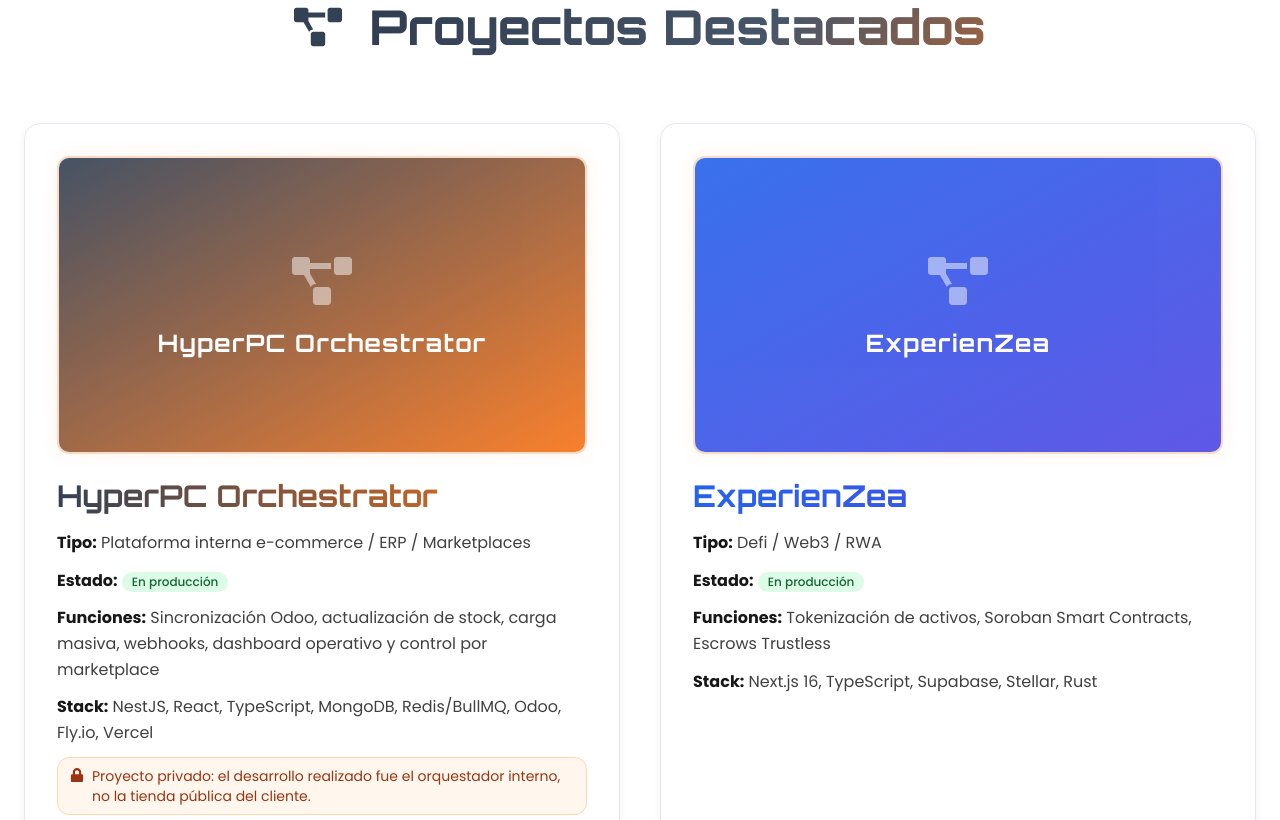
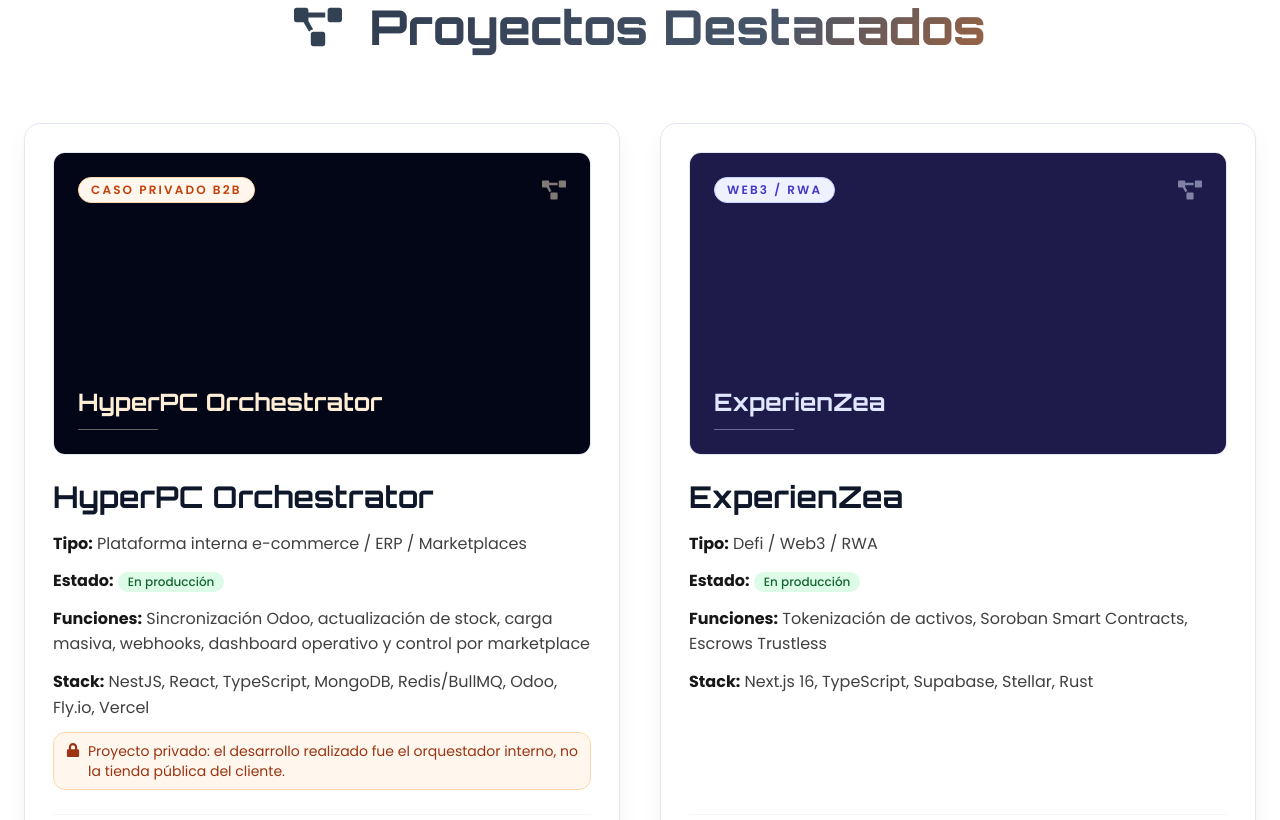
Before and after one commit to richardggarcia/bitsdeve, a React (Vite) app: page / in a window 1280 px wide. Shown: the part 2880-3700 px from the top of the page. Built offline with nearby package versions, Linux system fonts and the light colour scheme.

Commit message:
style(projects): sobriedad visual en tarjetas

```diff
--- a/src/components/Projects.tsx
+++ b/src/components/Projects.tsx
@@ -11,7 +11,9 @@
     link: string;
     repo?: string;
     videoUrl: string;
-    gradient: string;
+    accentClass: string;
+    previewClass: string;
+    label: string;
     ctaLabel?: string;
     privacyNote?: string;
 };
@@ -27,7 +29,9 @@
             tech: 'NestJS, React, TypeScript, MongoDB, Redis/BullMQ, Odoo, Fly.io, Vercel',
             link: 'https://hyperpc.cl',
             videoUrl: '',
-            gradient: 'from-slate-700 to-orange-500',
+            accentClass: 'text-orange-700 border-orange-200 bg-orange-50',
+            previewClass: 'bg-slate-950 text-orange-100',
+            label: 'Caso privado B2B',
             ctaLabel: 'Ver cliente',
             privacyNote: 'Proyecto privado: el desarrollo realizado fue el orquestador interno, no la tienda pública del cliente.'
         },
@@ -41,7 +45,9 @@
             link: 'https://experienzea.bitsdeve.com',
             repo: 'https://github.com/richardggarcia/experienzea',
             videoUrl: '', // No video available yet
-            gradient: 'from-blue-600 to-indigo-600'
+            accentClass: 'text-indigo-700 border-indigo-200 bg-indigo-50',
+            previewClass: 'bg-indigo-950 text-indigo-100',
+            label: 'Web3 / RWA'
         },
         {
             id: 3,
@@ -52,7 +58,9 @@
             tech: 'Node.js, React, Python, n8n, Cloudflare',
             link: 'https://www.miedoandcodicia.com',
             videoUrl: '', // Previous video was just for bot, updating to platform
-            gradient: 'from-orange-500 to-amber-500'
+            accentClass: 'text-amber-700 border-amber-200 bg-amber-50',
+            previewClass: 'bg-stone-950 text-amber-100',
+            label: 'Media automation'
         },
         {
             id: 4,
@@ -63,7 +71,9 @@
             tech: 'Node.js, MongoDB, JWT, React',
             link: 'https://www.lazosdevida.com',
             videoUrl: 'https://www.youtube.com/embed/LF_q8n493ik?rel=0&modestbranding=1&showinfo=0',
-            gradient: 'from-emerald-500 to-teal-500'
+            accentClass: 'text-teal-700 border-teal-200 bg-teal-50',
+            previewClass: 'bg-teal-950 text-teal-100',
+            label: 'SaaS B2B'
         },
         {
             id: 5,
@@ -74,7 +84,9 @@
             tech: 'Node.js, Express, MongoDB Atlas, React, MUI',
             link: 'https://www.facttech.io',
             videoUrl: 'https://www.youtube.com/embed/N7G3hvMxmS8?rel=0&modestbranding=1&showinfo=0',
-            gradient: 'from-blue-500 to-purple-500'
+            accentClass: 'text-sky-700 border-sky-200 bg-sky-50',
+            previewClass: 'bg-slate-900 text-sky-100',
+            label: 'ERP / CRM'
         }
     ];
 
@@ -87,10 +99,10 @@
 
                 <div className="grid grid-cols-1 md:grid-cols-2 gap-6 md:gap-10">
                     {projects.map((project) => (
-                        <div key={project.id} className="premium-card p-4 md:p-8 rounded-2xl card-hover flex flex-col h-full">
+                        <div key={project.id} className="premium-card p-4 md:p-7 rounded-2xl card-hover flex flex-col h-full">
 
                             {/* Media Container */}
-                            <div className="relative rounded-xl mb-6 glow-cyan overflow-hidden bg-neutral-100 aspect-video min-h-[200px] sm:min-h-0 flex items-center justify-center">
+                            <div className="relative rounded-xl mb-6 overflow-hidden border border-slate-200 bg-neutral-100 aspect-video min-h-[200px] sm:min-h-0 flex items-center justify-center">
                                 {project.videoUrl ? (
                                     <iframe
                                         className="w-full h-full absolute inset-0"
@@ -101,16 +113,24 @@
                                         allowFullScreen
                                     ></iframe>
                                 ) : (
-                                    <div className={`w-full h-full absolute inset-0 bg-gradient-to-br ${project.gradient} opacity-90 flex flex-col items-center justify-center text-white p-6 text-center`}>
-                                        <FaProjectDiagram className="text-6xl mb-4 opacity-50" />
-                                        <span className="font-orbitron font-bold text-2xl tracking-wider">{project.title}</span>
+                                    <div className={`w-full h-full absolute inset-0 ${project.previewClass} flex flex-col justify-between p-6`}>
+                                        <div className="flex items-center justify-between">
+                                            <span className={`rounded-full border px-3 py-1 text-xs font-semibold uppercase tracking-[0.18em] ${project.accentClass}`}>
+                                                {project.label}
+                                            </span>
+                                            <FaProjectDiagram className="text-2xl opacity-50" />
+                                        </div>
+                                        <div>
+                                            <span className="block font-orbitron text-2xl font-bold leading-tight">{project.title}</span>
+                                            <span className="mt-3 block h-px w-20 bg-current opacity-40" />
+                                        </div>
                                     </div>
                                 )}
                             </div>
 
                             {/* Content Container */}
                             <div className="flex-grow flex flex-col">
-                                <h3 className={`text-3xl font-bold font-orbitron mb-4 text-transparent bg-clip-text bg-gradient-to-r ${project.gradient}`}>
+                                <h3 className="text-2xl md:text-3xl font-bold font-orbitron mb-4 text-slate-900">
                                     {project.title}
                                 </h3>
 
--- a/src/index.css
+++ b/src/index.css
@@ -74,15 +74,15 @@
     background: rgba(255, 255, 255, 0.95);
     backdrop-filter: blur(12px);
     border: 1px solid #E2E8F0;
-    transition: all 0.5s cubic-bezier(0.4, 0, 0.2, 1);
-    box-shadow: 0 2px 8px rgba(0, 0, 0, 0.06);
+    transition: border-color 0.25s ease, box-shadow 0.25s ease, transform 0.25s ease;
+    box-shadow: 0 1px 2px rgba(15, 23, 42, 0.06), 0 12px 24px rgba(15, 23, 42, 0.04);
     border-radius: 16px;
   }
 
   .premium-card:hover {
-    transform: translateY(-6px) rotate(0.5deg);
-    box-shadow: 0 25px 50px -12px rgba(51, 65, 85, 0.15), 0 15px 25px -8px rgba(0, 0, 0, 0.08);
-    border-color: var(--accent);
+    transform: translateY(-4px);
+    box-shadow: 0 16px 32px rgba(15, 23, 42, 0.1);
+    border-color: #CBD5E1;
   }
 
   .glass-card {
@@ -98,12 +98,12 @@
   }
 
   .card-hover {
-    transition: all 0.4s cubic-bezier(0.175, 0.885, 0.32, 1.275);
+    transition: border-color 0.25s ease, box-shadow 0.25s ease, transform 0.25s ease;
   }
 
   .card-hover:hover {
-    transform: translateY(-10px);
-    box-shadow: 0 25px 50px rgba(51, 65, 85, 0.15);
+    transform: translateY(-4px);
+    box-shadow: 0 16px 32px rgba(15, 23, 42, 0.1);
   }
 
   /* Botones */
```
